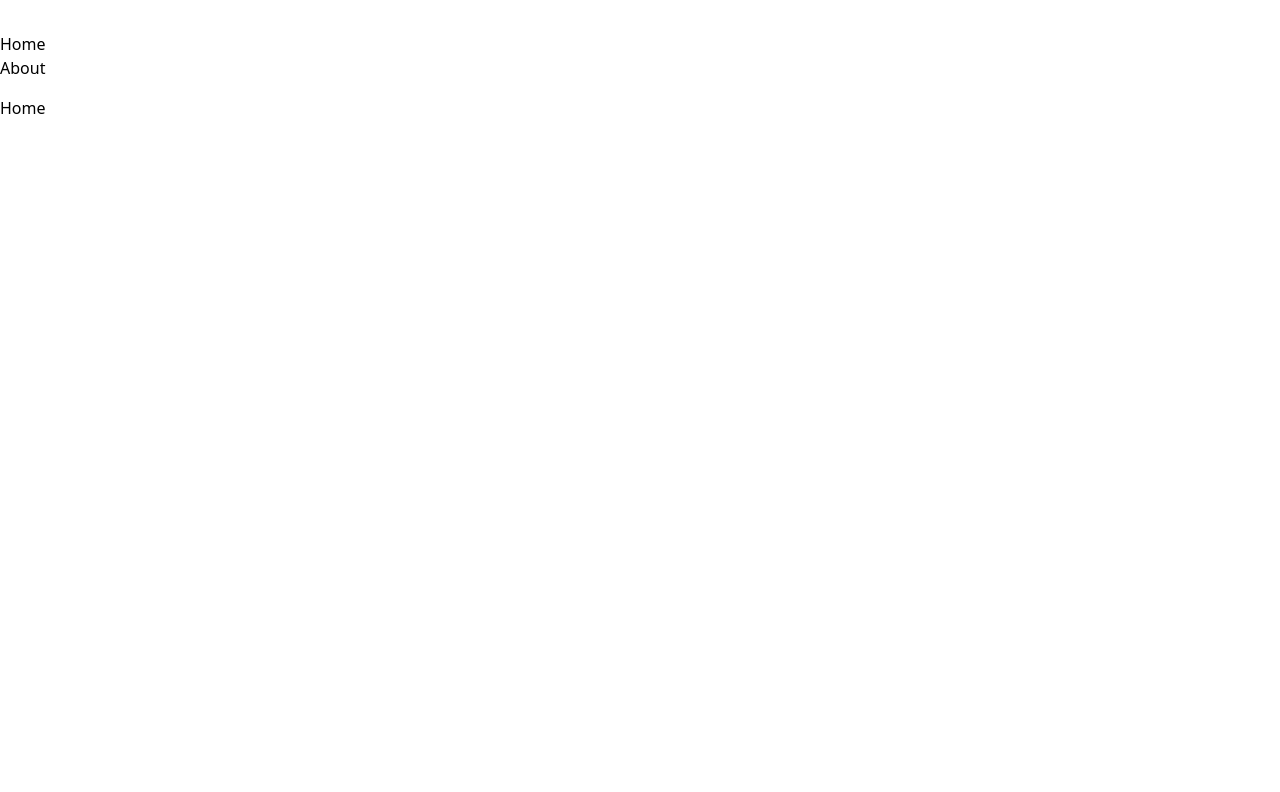
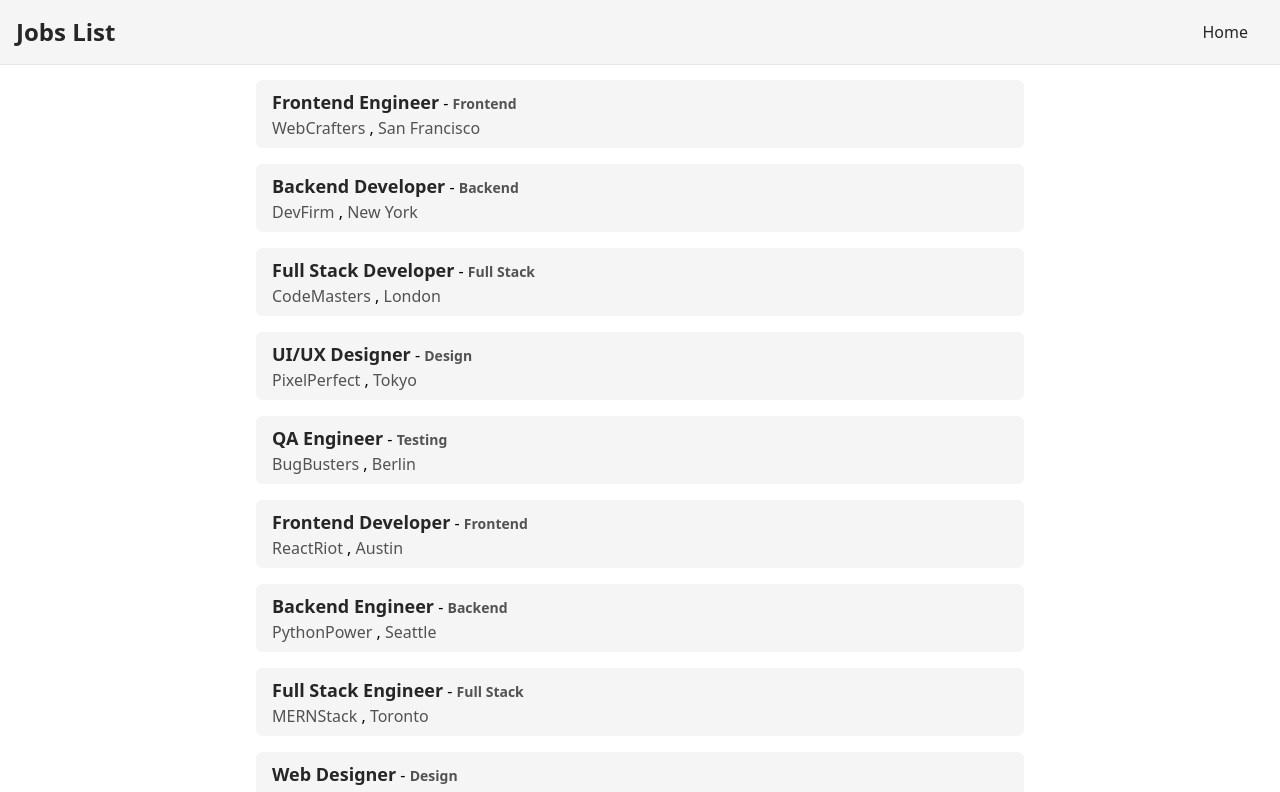
Before and after one commit to HanielHernandez/hikrutech-vue-assesment, a Vue app: page / in a window 1280 px wide. Before the commit this address had no page. Shown: the top 792 px of the page. Built offline with nearby package versions, Linux system fonts and the light colour scheme; the HTML template or start-up script is replaced by a standard one.

Commit message:
ISSUE-3: Added listing for Jobs

```diff
--- a/src/App.vue
+++ b/src/App.vue
@@ -1,85 +1,15 @@
 <script setup lang="ts">
-import { RouterLink, RouterView } from 'vue-router'
+import { RouterView } from 'vue-router'
+import TheNavbar from './components/TheNavbar.vue';
 </script>
 
 <template>
   <header class="container mx-auto">
-
-    <div class="flex gap-4">
-
-      <nav>
-        <RouterLink to="/">Home</RouterLink>
-        <RouterLink to="/about">About</RouterLink>
-      </nav>
-    </div>
+    <TheNavbar />
   </header>
-  <main class="container mx-auto">
+  <main class="container mx-auto p-4 pt-20">
     <RouterView />
-
   </main>
-
 </template>
 
-<style scoped>
-header {
-  line-height: 1.5;
-  max-height: 100vh;
-}
-
-.logo {
-  display: block;
-  margin: 0 auto 2rem;
-}
-
-nav {
-  width: 100%;
-  font-size: 12px;
-  text-align: center;
-  margin-top: 2rem;
-}
-
-nav a.router-link-exact-active {
-  color: var(--color-text);
-}
-
-nav a.router-link-exact-active:hover {
-  background-color: transparent;
-}
-
-nav a {
-  display: inline-block;
-  padding: 0 1rem;
-  border-left: 1px solid var(--color-border);
-}
-
-nav a:first-of-type {
-  border: 0;
-}
-
-@media (min-width: 1024px) {
-  header {
-    display: flex;
-    place-items: center;
-    padding-right: calc(var(--section-gap) / 2);
-  }
-
-  .logo {
-    margin: 0 2rem 0 0;
-  }
-
-  header .wrapper {
-    display: flex;
-    place-items: flex-start;
-    flex-wrap: wrap;
-  }
-
-  nav {
-    text-align: left;
-    margin-left: -1rem;
-    font-size: 1rem;
-
-    padding: 1rem 0;
-    margin-top: 1rem;
-  }
-}
-</style>
+<style scoped></style>
--- /dev/null
+++ b/src/api/api.ts
@@ -0,0 +1,6 @@
+import type { Job } from '@/types/jobs'
+import jobs from './jobs.json'
+
+export const getJobs = (page: number = 1, limit: number = 10): Job[] => {
+  return jobs.slice((page - 1) * limit, limit * page)
+}
--- a/src/api/api.tsx
+++ /dev/null
@@ -1,5 +0,0 @@
-import jobs from './jobs.json'
-
-export const getJobs = (page: number = 1, limit: number = 10) => {
-  return jobs.slice((page - 1) * limit)
-}
--- /dev/null
+++ b/src/components/JobListItem.vue
@@ -0,0 +1,24 @@
+<script setup lang="ts">
+import type { Job } from '@/types/jobs';
+
+defineProps<{
+  job: Job
+}>()
+
+</script>
+<template>
+  <router-link :to="`/jobs/${job.id}`"
+    class="block px-4 py-2 rounded-md bg-neutral-100  mb-4 hover:bg-neutral-200 transition-color ease-in-out duration-300 cursor-pointer">
+    <div class="flex flex-col">
+      <h6>
+        <span class="text-neutral-800 font-bold text-lg"> {{ job.title }}</span> -
+        <span class="text-neutral-600 font-bold text-sm"> {{ job.category }}</span>
+      </h6>
+      <div>
+        <span class="text-neutral-600 font-medium"> {{ job.company }}</span> ,
+        <span class="text-neutral-600 font-md"> {{ job.location }}</span>
+      </div>
+    </div>
+  </router-link>
+</template>
+<style lang="scss"></style>
--- /dev/null
+++ b/src/components/JobsList.vue
@@ -0,0 +1,36 @@
+<script setup lang="ts">
+import type { Job } from '@/types/jobs';
+import JobListItem from './JobListItem.vue';
+
+defineProps<{
+  jobs: Job[]
+}>()
+const emit = defineEmits<{
+  (e: 'onPaginationClick', flow: "next" | "prev"): void
+}>()
+
+const onButtonClick = (flow: "next" | "prev") => {
+  emit("onPaginationClick", flow)
+}
+
+</script>
+<template>
+  <div class="flex flex-col  border-neutral-200 rounded-md w-full max-w-3xl mx-auto">
+    <ul>
+      <li v-for="job in jobs" :key="job.id">
+        <JobListItem :job="job" />
+      </li>
+    </ul>
+    <div class="flex flex-row justify-between">
+      <button @click="onButtonClick('prev')"
+        class="px-3 py-2 border border-gray-200 cursor-pointer bg-neutral-100 hover:opacity-75 transition-colors ease-in-out duration-200 text-neutral-800 font-bold  rounded-md">
+        &lt; Previous
+      </button>
+      <button @click="onButtonClick('next')"
+        class="px-3 py-2 cursor-pointer border border-gray-200 bg-neutral-100 hover:opacity-75 transition-colors ease-in-out duration-200 text-neutral-800 font-bold  rounded-md">
+        Next &gt;
+      </button>
+    </div>
+  </div>
+</template>
+<style lang="scss"></style>
--- /dev/null
+++ b/src/components/TheNavbar.vue
@@ -0,0 +1,18 @@
+<script setup lang="ts"></script>
+<template>
+  <nav class="fixed  top-0 left-0 w-full  border-b border-neutral-200 px-4 bg-neutral-100 p-4">
+    <div class="flex flex-row justify-between items-center container mx-auto">
+      <h4 class="font-bold text-2xl text-neutral-800">Jobs List</h4>
+
+      <ul class="flex gap-4">
+        <li>
+          <router-link to="/" class="px-4 py-2 hover:text-neutral-800/75 text-neutral-800">
+            Home
+          </router-link>
+        </li>
+      </ul>
+    </div>
+
+  </nav>
+</template>
+<style lang="scss"></style>
--- a/src/router/index.ts
+++ b/src/router/index.ts
@@ -9,14 +9,14 @@ const router = createRouter({
       name: 'home',
       component: HomeView,
     },
-    // {
-    //   path: '/about',
-    //   name: 'about',
-    //   // route level code-splitting
-    //   // this generates a separate chunk (About.[hash].js) for this route
-    //   // which is lazy-loaded when the route is visited.
-    //   component: () => import('../views/AboutView.vue'),
-    // },
+    {
+      path: '/jobs/:jobId',
+      name: 'Job Details',
+      // route level code-splitting
+      // this generates a separate chunk (About.[hash].js) for this route
+      // which is lazy-loaded when the route is visited.
+      component: () => import('../views/JobDetailsView.vue'),
+    },
   ],
 })
 
--- a/src/stores/counter.ts
+++ /dev/null
@@ -1,12 +0,0 @@
-import { ref, computed } from 'vue'
-import { defineStore } from 'pinia'
-
-export const useCounterStore = defineStore('counter', () => {
-  const count = ref(0)
-  const doubleCount = computed(() => count.value * 2)
-  function increment() {
-    count.value++
-  }
-
-  return { count, doubleCount, increment }
-})
--- /dev/null
+++ b/src/stores/jobsStore.ts
@@ -0,0 +1,36 @@
+import { ref } from 'vue'
+import { defineStore } from 'pinia'
+import { getJobs } from '@/api/api'
+import type { Job } from '@/types/jobs'
+
+export const useJobstore = defineStore('jobs', () => {
+  const items = ref<Job[]>([])
+  const page = ref(1)
+  const endReached = ref(false)
+  const limit = 10
+
+  function get() {
+    const jobs = getJobs(page.value, limit)
+
+    if (jobs.length === 0) {
+      endReached.value = true
+      return
+    }
+
+    items.value = jobs
+  }
+
+  function nextPage() {
+    page.value++
+    get()
+  }
+
+  function prevPage() {
+    console.log(page.value)
+    if (page.value <= 1) return
+    page.value = page.value - 1
+    get()
+  }
+
+  return { items, get, nextPage, prevPage, page, limit }
+})
--- /dev/null
+++ b/src/types/jobs.ts
@@ -0,0 +1,8 @@
+export type Job = {
+  title: string
+  category: string
+  description: string
+  id: number
+  company: string
+  location: string
+}
--- a/src/views/HomeView.vue
+++ b/src/views/HomeView.vue
@@ -1,8 +1,34 @@
 <script setup lang="ts">
+import JobsList from '@/components/JobsList.vue';
+import { useJobstore } from '@/stores/jobsStore';
+import type { Job } from '@/types/jobs';
+import { computed, onMounted } from 'vue';
+
+
+const jobsStore = useJobstore()
+// computed
+
+const jobItems = computed<Job[]>(() => jobsStore.items)
+
+// life cycle
+onMounted(() => {
+  jobsStore.get()
+})
+
+// methods
+const onPaginationChange = (flow: string) => {
+  if (flow === 'next') {
+    jobsStore.nextPage()
+    return
+  }
+
+  jobsStore.prevPage()
+}
+
 </script>
 
 <template>
   <main>
-    Home
+    <JobsList :jobs="jobItems" @on-pagination-click="onPaginationChange" />
   </main>
 </template>
--- /dev/null
+++ b/src/views/JobDetailsView.vue
@@ -0,0 +1,8 @@
+<script setup lang="ts"></script>
+<template lang="">
+  <div>
+
+    Job details
+  </div>
+</template>
+<style lang="scss"></style>
```
Also changed, not shown: 1 other file (tests, documents, lock files or other folders).
